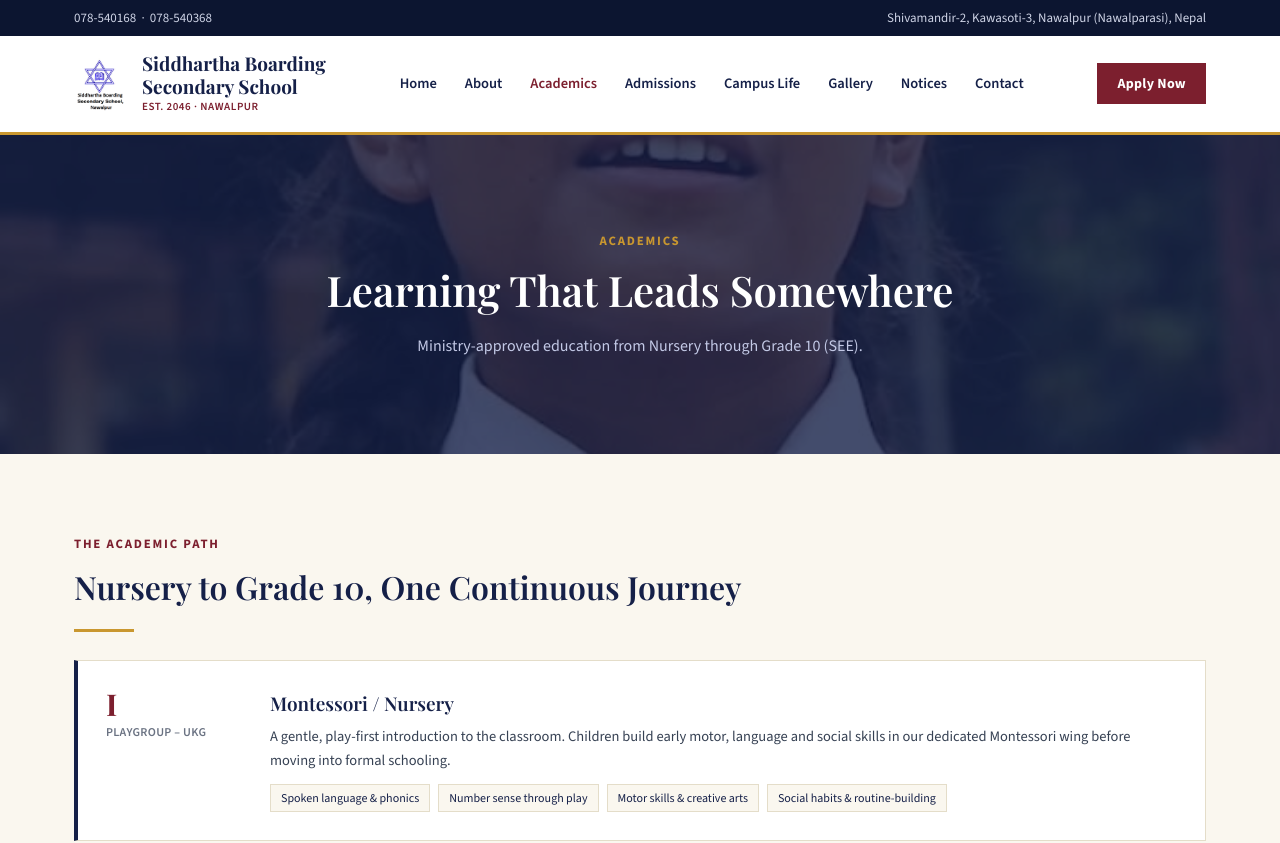
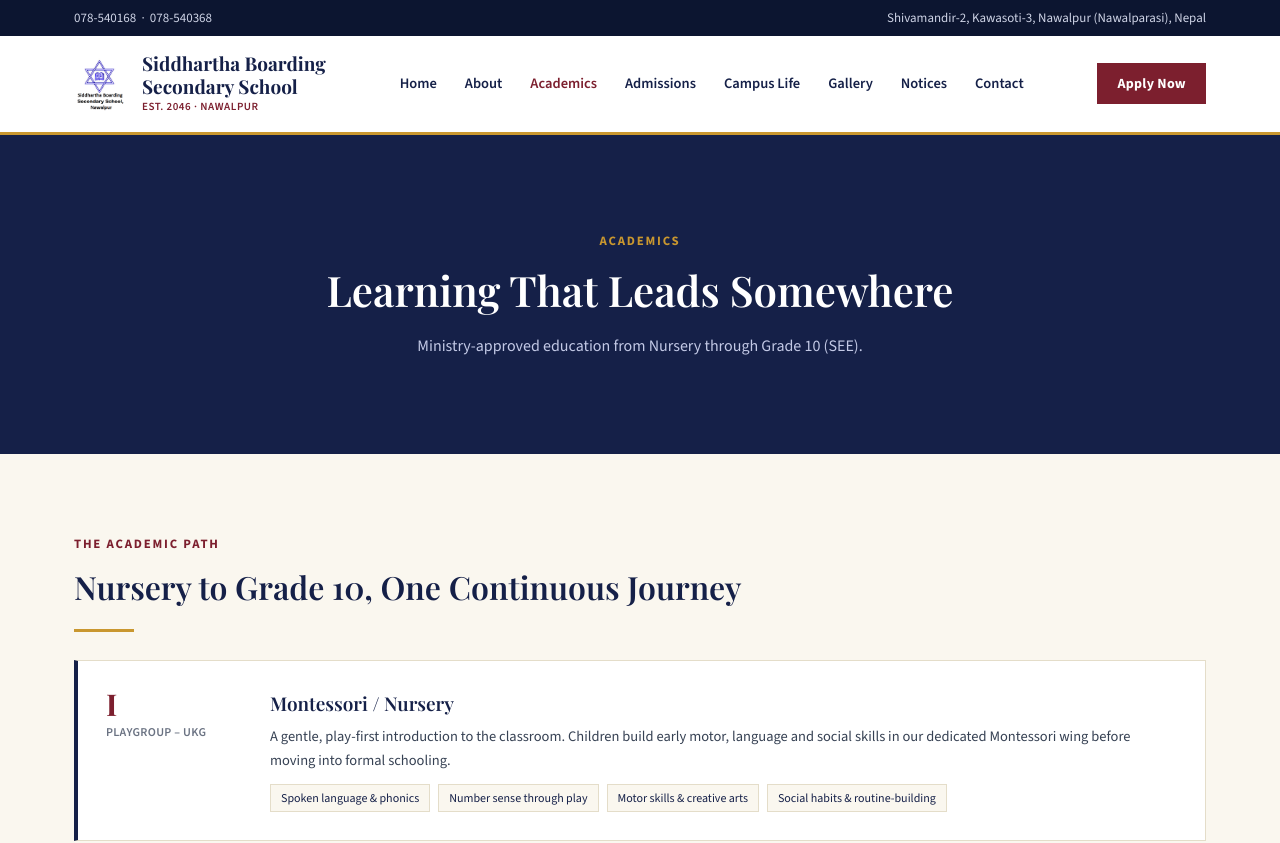
Before and after one commit to safal-dev/siddhartha-boarding-secondary-school, a Next.js app: page /academics in a window 1280 px wide. Shown: the top 843 px of the page. Built offline with nearby package versions, Linux system fonts and the light colour scheme.

Commit message:
Remove faded background photo from Academics page hero
Client requested removal of the student photo behind the Academics hero
text. The hero is now a clean solid navy section matching the Admissions
and Contact page treatment.

```diff
--- a/src/app/(site)/academics/page.js
+++ b/src/app/(site)/academics/page.js
@@ -10,9 +10,6 @@ export default function Academics() {
   return (
     <>
       <section className="relative bg-navy text-white">
-        <div className="absolute inset-0">
-          <Image src="/images/student_voice_girl_outdoor.jpg" alt="Student at Siddhartha" fill className="object-cover opacity-20" />
-        </div>
         <div className="relative container-page py-20 sm:py-24 text-center">
           <div className="section-kicker !text-gold">Academics</div>
           <h1 className="text-[32px] sm:text-[42px] font-serif mb-3">Learning That Leads Somewhere</h1>
```
